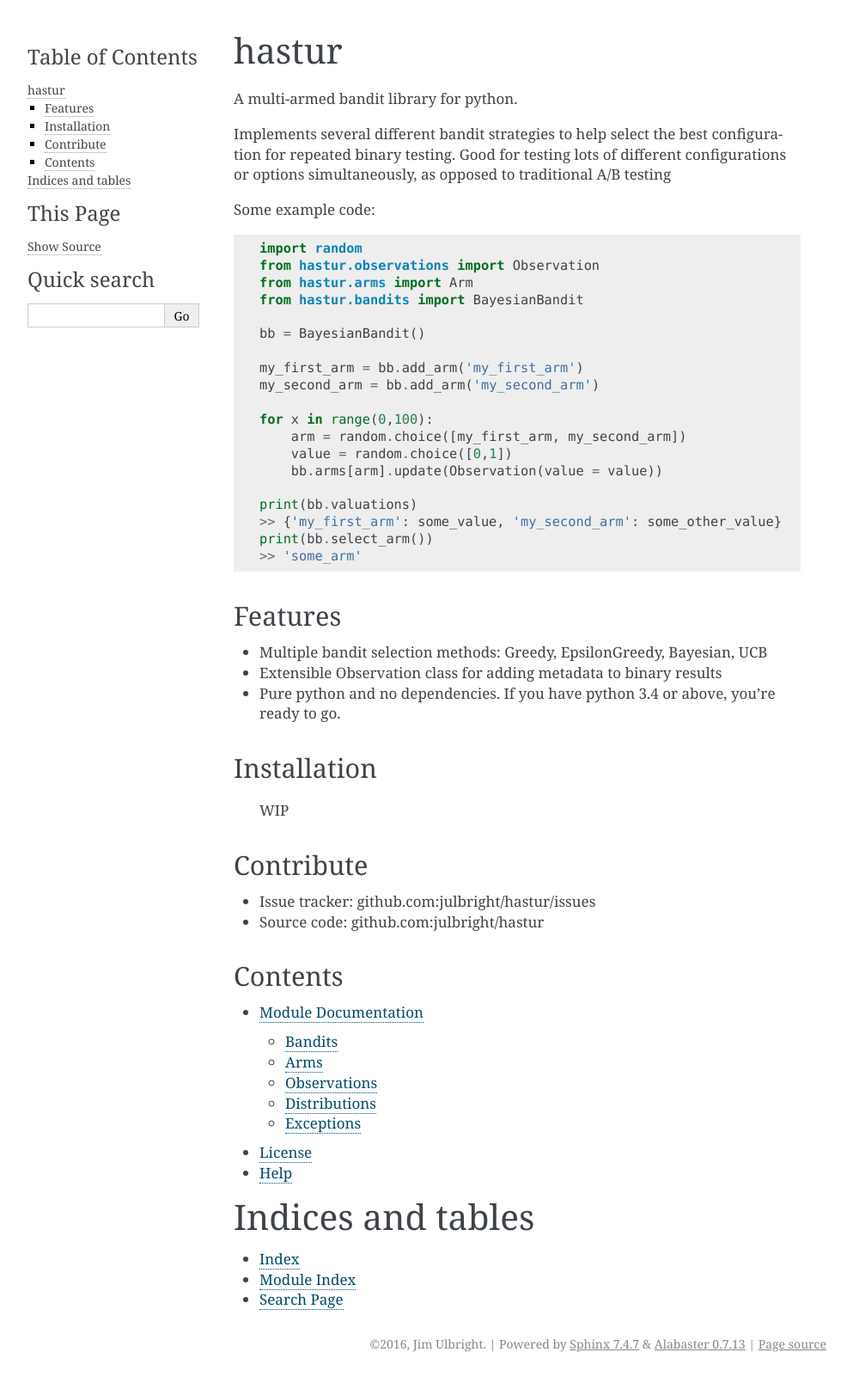
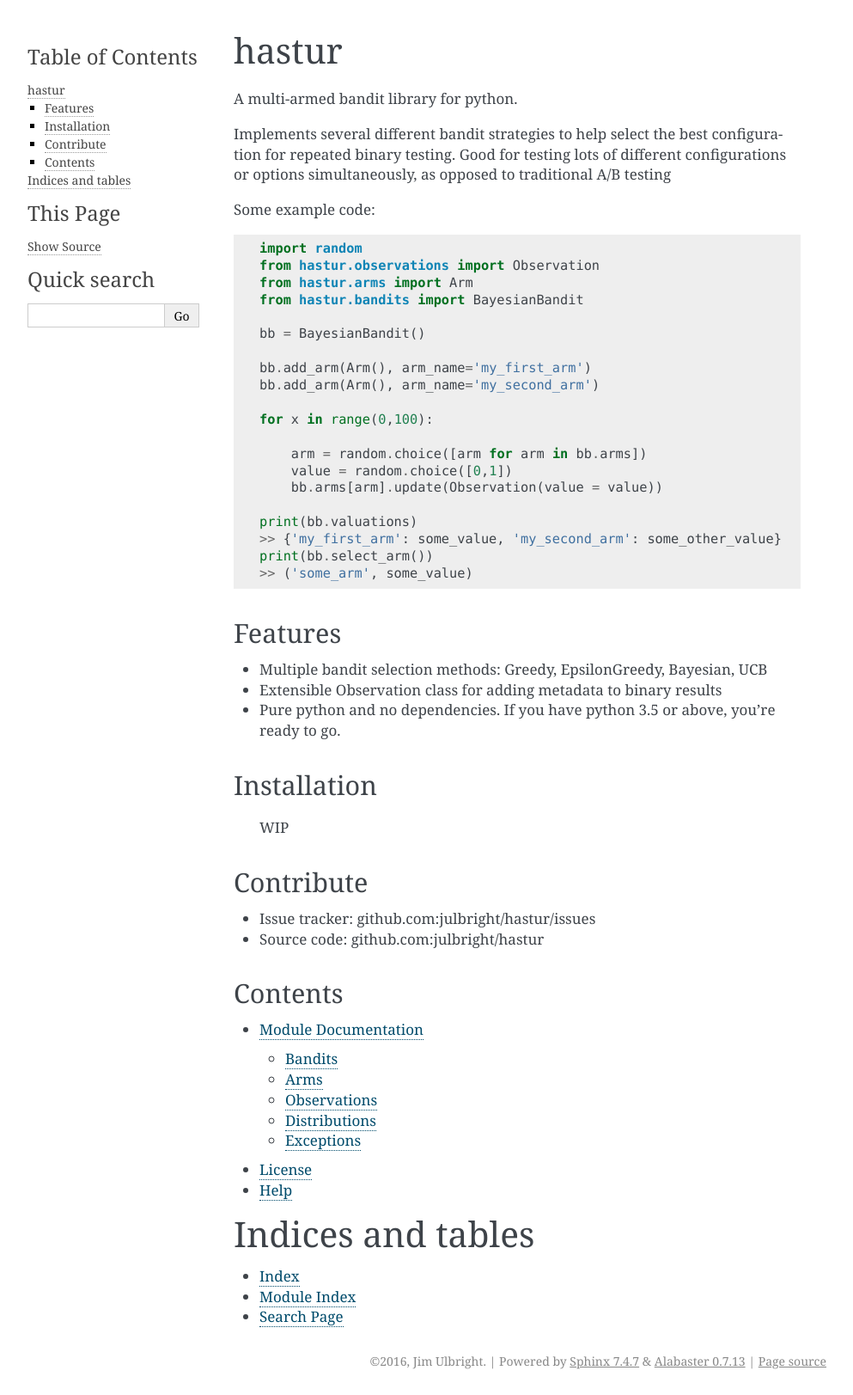
Before and after one commit to julbright/hastur, a Sphinx documentation site: the page built from docs/source/index.rst, in a window 1280 px wide. Shown: the whole page at 86% size, without its empty margins (148-1141 px from the left). Built offline with Sphinx 7.4.7, drawn with Linux system fonts in a browser that asks for light colours.

Commit message:
making the example code in the index.rst actually be functioning code would be an improvement.

```diff
--- a/docs/source/index.rst
+++ b/docs/source/index.rst
@@ -16,25 +16,26 @@ Some example code::
 
     bb = BayesianBandit()
 
-    my_first_arm = bb.add_arm('my_first_arm')
-    my_second_arm = bb.add_arm('my_second_arm')
+    bb.add_arm(Arm(), arm_name='my_first_arm')
+    bb.add_arm(Arm(), arm_name='my_second_arm')
 
     for x in range(0,100):
-        arm = random.choice([my_first_arm, my_second_arm])
+
+        arm = random.choice([arm for arm in bb.arms])
         value = random.choice([0,1])
         bb.arms[arm].update(Observation(value = value))
 
     print(bb.valuations)
     >> {'my_first_arm': some_value, 'my_second_arm': some_other_value}
     print(bb.select_arm())
-    >> 'some_arm'
+    >> ('some_arm', some_value)
 
 Features
 --------
 
 * Multiple bandit selection methods: Greedy, EpsilonGreedy, Bayesian, UCB
 * Extensible Observation class for adding metadata to binary results
-* Pure python and no dependencies. If you have python 3.4 or above, you're ready to go.
+* Pure python and no dependencies. If you have python 3.5 or above, you're ready to go.
 
 Installation
 ------------
```
Also changed, not shown: docs/source/features.rst (added).
